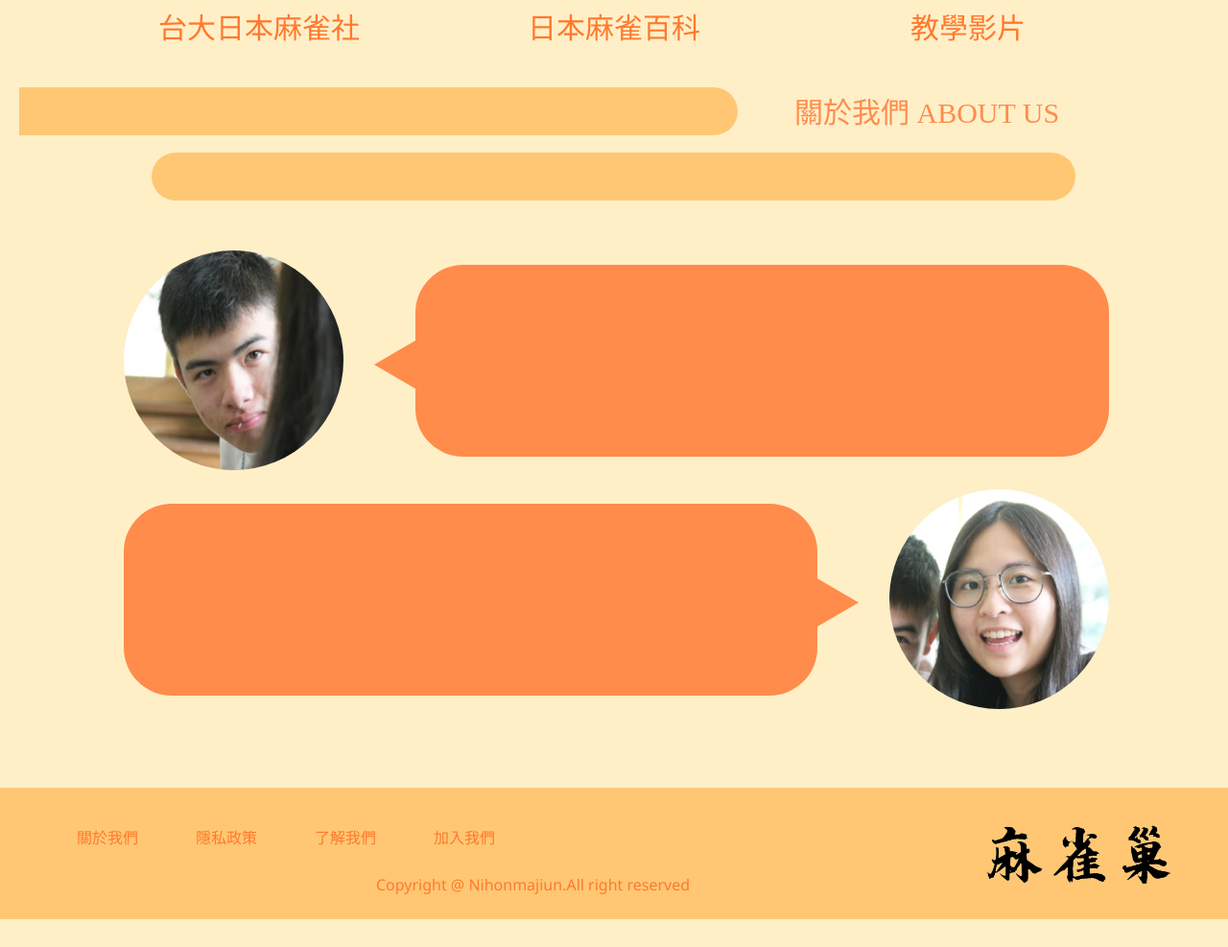
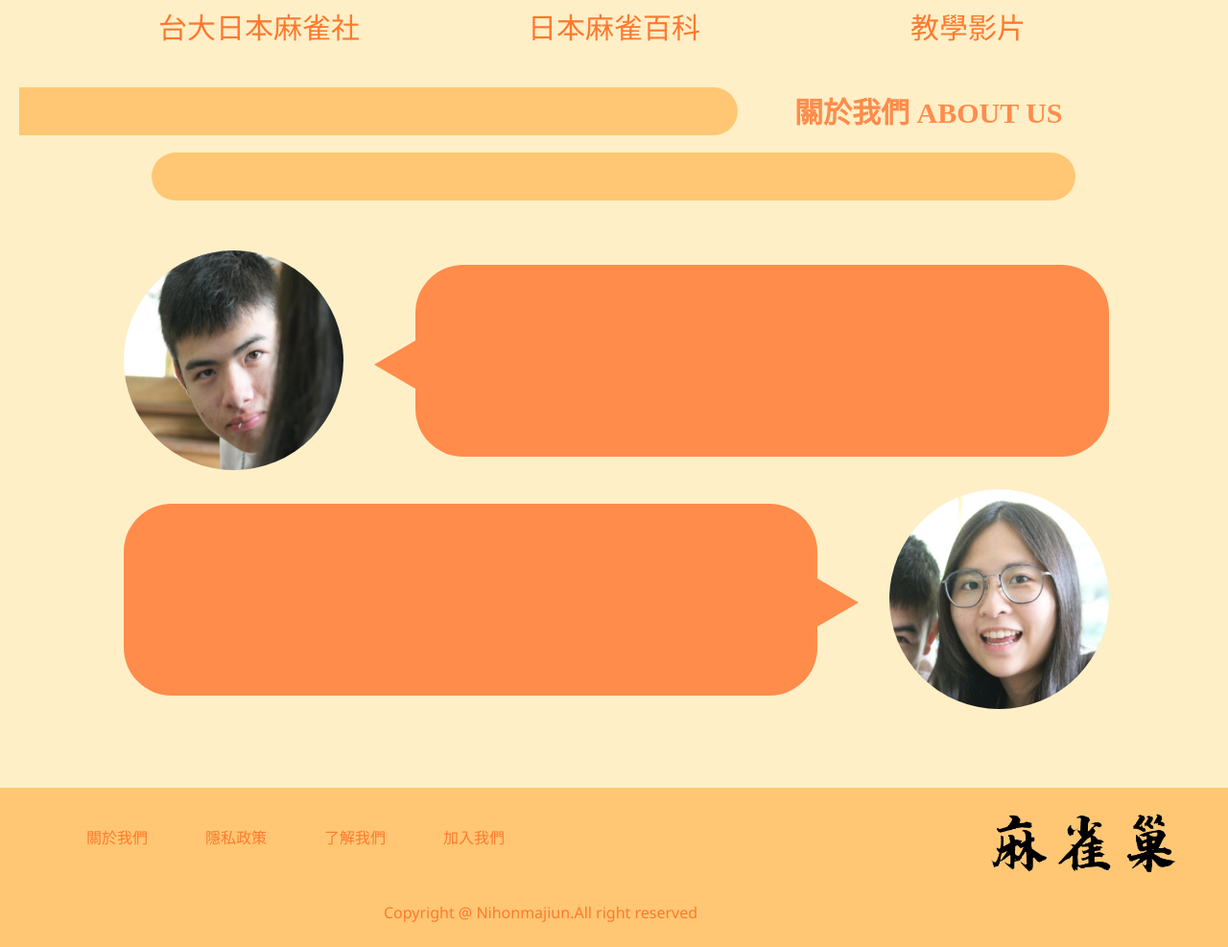
Before and after one commit to decadent-cuB3r/Midterm, a plain HTML site: page resource.html in a window 1280 px wide. Shown: the part 1160-2147 px from the top of the page at 96% size. Before the commit the page ends 2118 px from the top, so only its background shows below. Drawn offline with Linux system fonts and the light colour scheme.

Commit message:
fontsize changed

```diff
--- a/css/index.css
+++ b/css/index.css
@@ -259,16 +259,18 @@ a{
 
 /* 頁腳設定 */
 .footer{
+
     margin: 0px;
-    width: 100%;
+    width: 100% auto;
     background-color: #FFC773;
 
 }
 .footer_container{
-    position: relative;
+
+    justify-content: space-between;
     display: flex;
     margin: auto;
-    max-width: 1260px;
+    max-width: 1240px;
     margin-left: auto;
     margin-right: auto;
     background-color: #FFC773;
@@ -291,17 +293,16 @@ a{
     color: #FFEFC7;
 }
 .foot_copyright{
-    margin-left: 392px;
+    margin-left: 400px;
     margin-top: 0px;
     height: 35px;
     width: 420px;
     padding-bottom: 10px;
     font-weight: 400;
-    font-family: 'Segoe UI', Tahoma, Geneva, Verdana, sans-serif;
+    font-family: 'Segoe UI', Tahoma, Verdana, sans-serif;
     color: #FF792E;
 }
 .logo_bottom{
-    position: absolute;
     padding-right:0px;
     right: 15px;
     top: 12px;
--- a/css/resource.css
+++ b/css/resource.css
@@ -44,9 +44,8 @@
     top:42px;
     height: 60px;
     width: 150px;
-    font-style: normal;
-    font-weight: normal;
     font-size: 30px;
+    font-weight: bold;
     line-height: 35px;
     background: #FF8C4B;
     border-radius: 30px;
@@ -181,7 +180,7 @@
     height: 54px;
     right: 132px;
     top: 0px;
-    font-weight: 3px;
+    font-weight: bold;
     font-size: 30px;
     line-height: 54px;
     color: #FF8C4B;
--- a/css/rules.css
+++ b/css/rules.css
@@ -6,6 +6,7 @@ h2{
 }
 /* 基本規則標題 */
 #rules_head{
+    padding: 20px;
     display: flex;
     align-items: center;
     justify-content: space-around;
```
